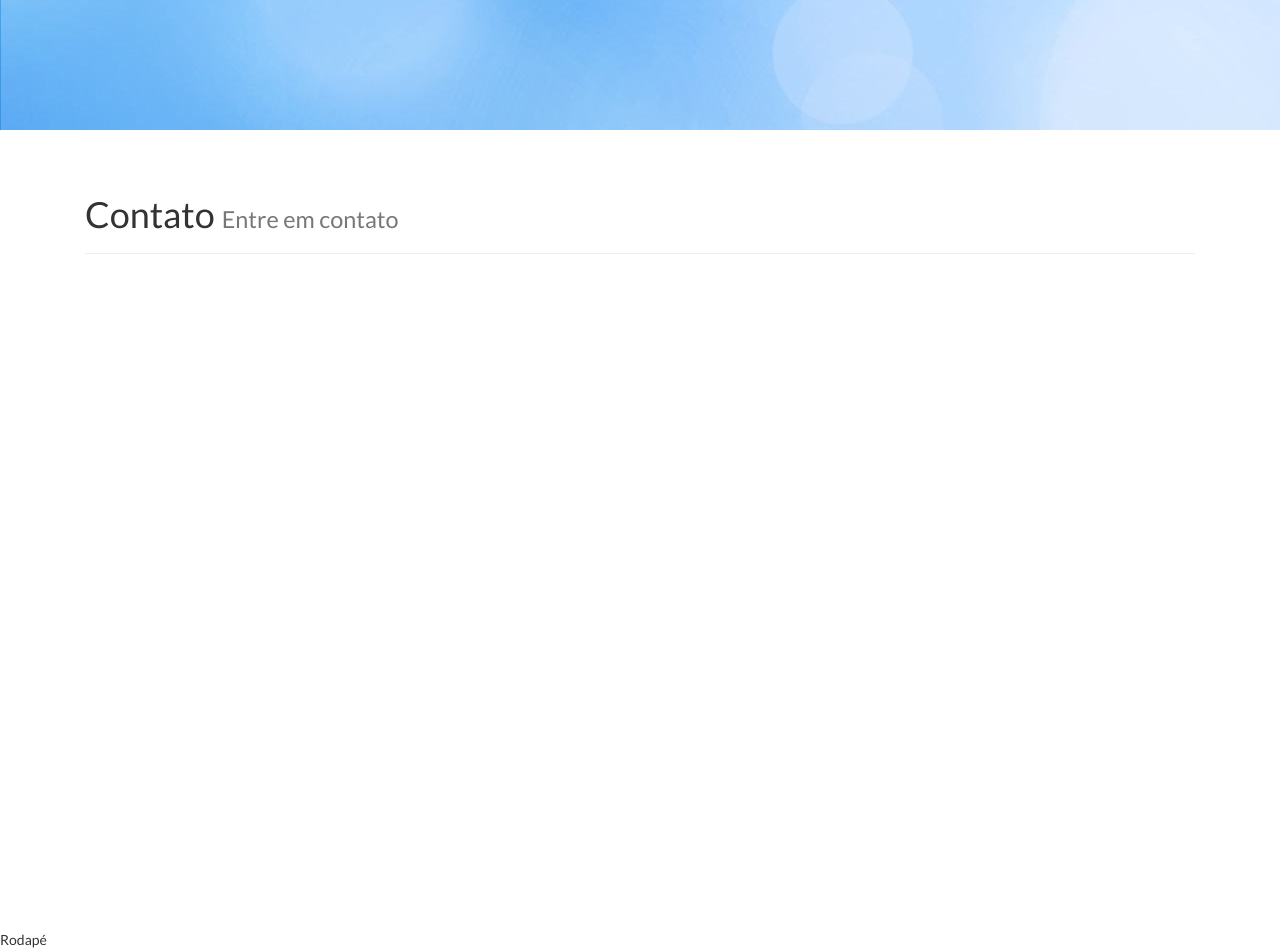
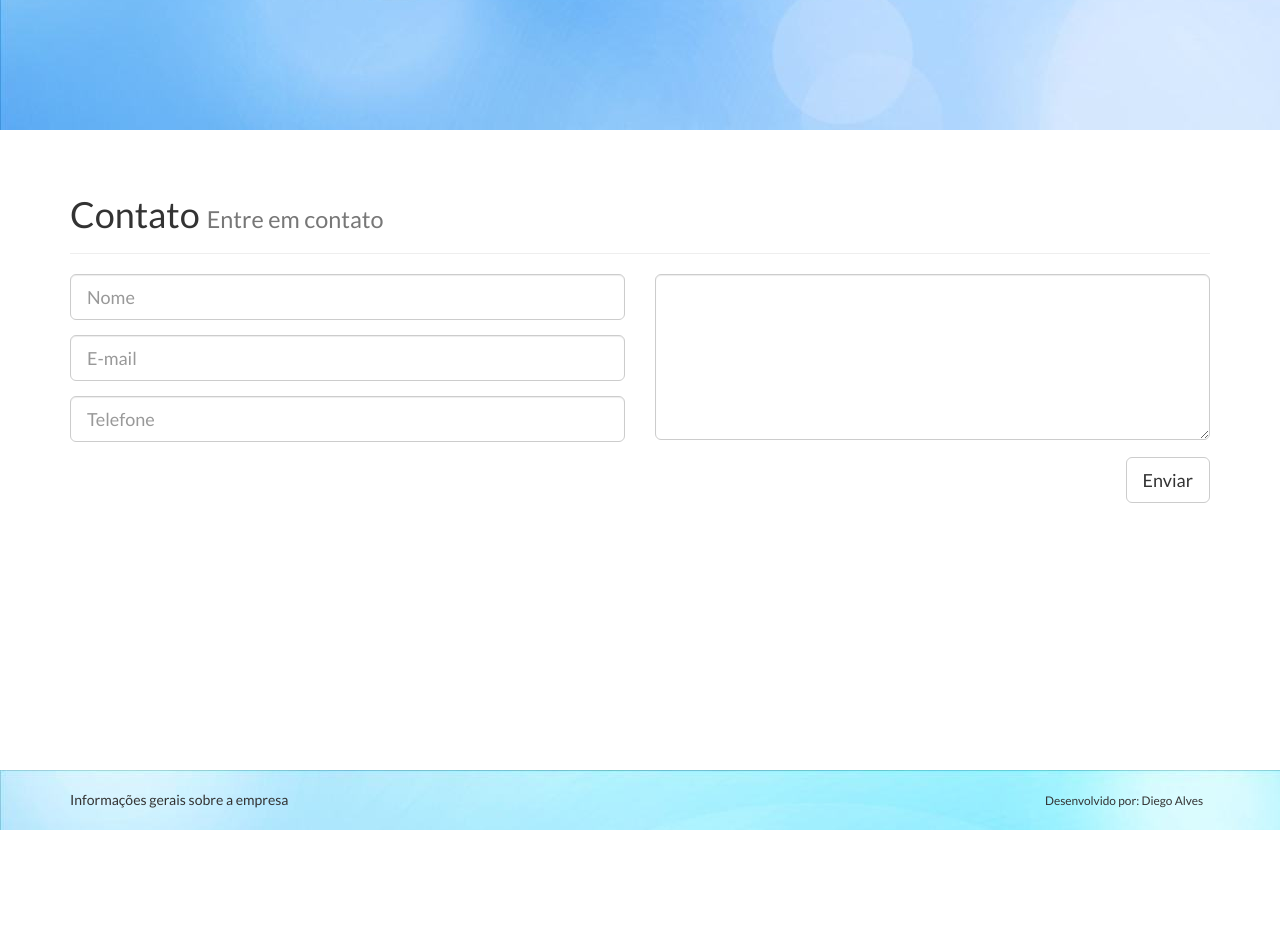
Before and after one commit to diegoalves-m/Comstdio, a plain HTML site: page public_html/index.html in a window 1280 px wide. Shown: the part 4000-4950 px from the top of the page. After the commit the page ends 4830 px from the top, so only its background shows below. Drawn offline with nearby package versions, Linux system fonts and the light colour scheme.

Commit message:
implments

```diff
--- a/nbproject/project.xml
+++ b/nbproject/project.xml
@@ -5,5 +5,8 @@
         <data xmlns="http://www.netbeans.org/ns/clientside-project/1">
             <name>CompStdio</name>
         </data>
+        <spellchecker-wordlist xmlns="http://www.netbeans.org/ns/spellchecker-wordlist/1">
+            <word>Diego</word>
+        </spellchecker-wordlist>
     </configuration>
 </project>
--- a/public_html/css/style.css
+++ b/public_html/css/style.css
@@ -15,6 +15,16 @@ section {
     padding-top: 25px;
     padding-bottom: 15px;
     min-height: 100vh;
+}
+
+section#contato {
+    min-height: 80vh;
+}
+
+footer {
+    padding-top: 20px;
+    padding-bottom: 20px;
+    background: url(../imgs/background.jpg);
 }
 
 img.grayscale {
--- a/public_html/index.html
+++ b/public_html/index.html
@@ -249,16 +249,56 @@
         <!-- Contato -->
         <section id="contato">
             <div class="container">
-                <div class="col-xs-12">
-                    <div class="page-header">
-                        <h1>Contato <small>Entre em contato</small></h1>
+                <div class="row">
+                    <div class="col-xs-12">
+                        <div class="page-header">
+                            <h1>Contato <small>Entre em contato</small></h1>
+                        </div>
+                    </div>
+                </div>
+                <div class="row">
+                    <div class="col-xs-12">
+                        <form name="frmContato">
+                            <div class="row">
+                                <div class="col-md-6">
+                                    <div class="form-group">
+                                        <input type="text" class="form-control input-lg" placeholder="Nome" required=""/>
+                                    </div>
+                                    <div class="form-group">
+                                        <input type="email" class="form-control input-lg" placeholder="E-mail" required=""/>
+                                    </div>
+                                    <div class="form-group">
+                                        <input type="tel" class="form-control input-lg" placeholder="Telefone" required=""/>
+                                    </div>
+                                </div>
+                                <div class="col-md-6">
+                                    <textarea class="form-control input-lg" rows="6" placeholder="Mensagem" required="">
+
+                                    </textarea>
+                                </div>
+                            </div>
+                            <div class="row">
+                                <div class="col-xs-12 text-right">
+                                    <button type="submit" class="btn btn-default btn-lg">Enviar</button>
+                                </div>
+                            </div>
+                        </form>
                     </div>
                 </div>
             </div>
         </section>
 
         <footer>
-            Rodapé
+            <div class="container">
+                <div class="row">
+                    <div class="col-sm-10">
+                        Informações gerais sobre a empresa
+                    </div>
+                    <div class="col-sm-2">
+                        <small>Desenvolvido por: Diego Alves</small>
+                    </div>
+                </div>
+            </div>
         </footer>
 
         <script src="https://ajax.googleapis.com/ajax/libs/jquery/1.12.4/jquery.min.js"></script>
```
